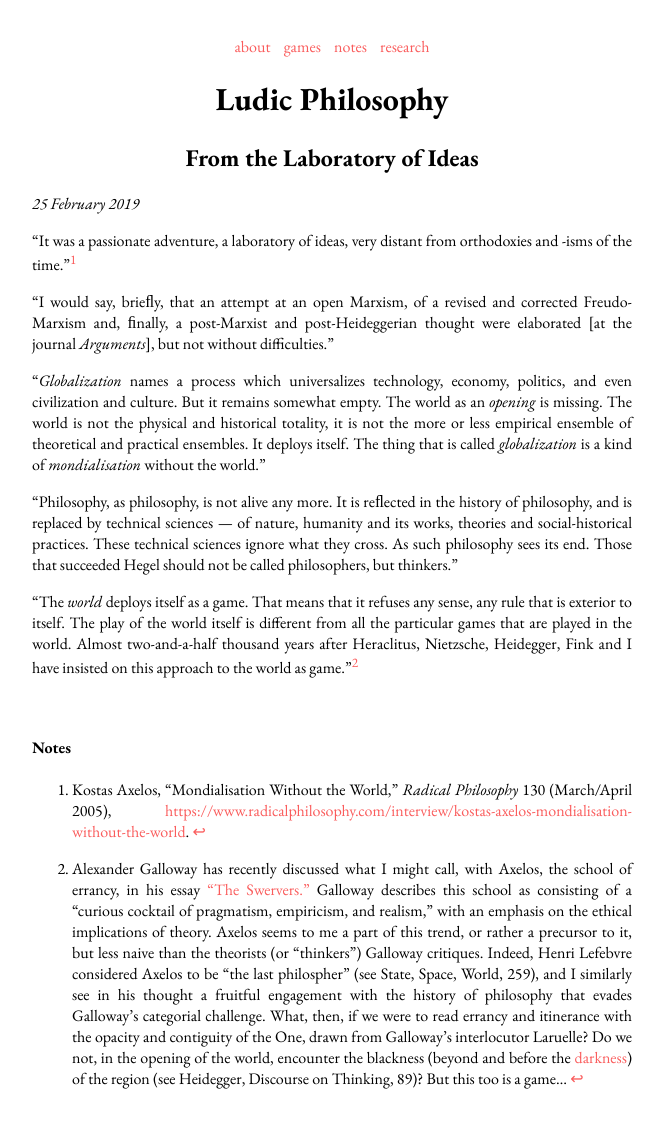
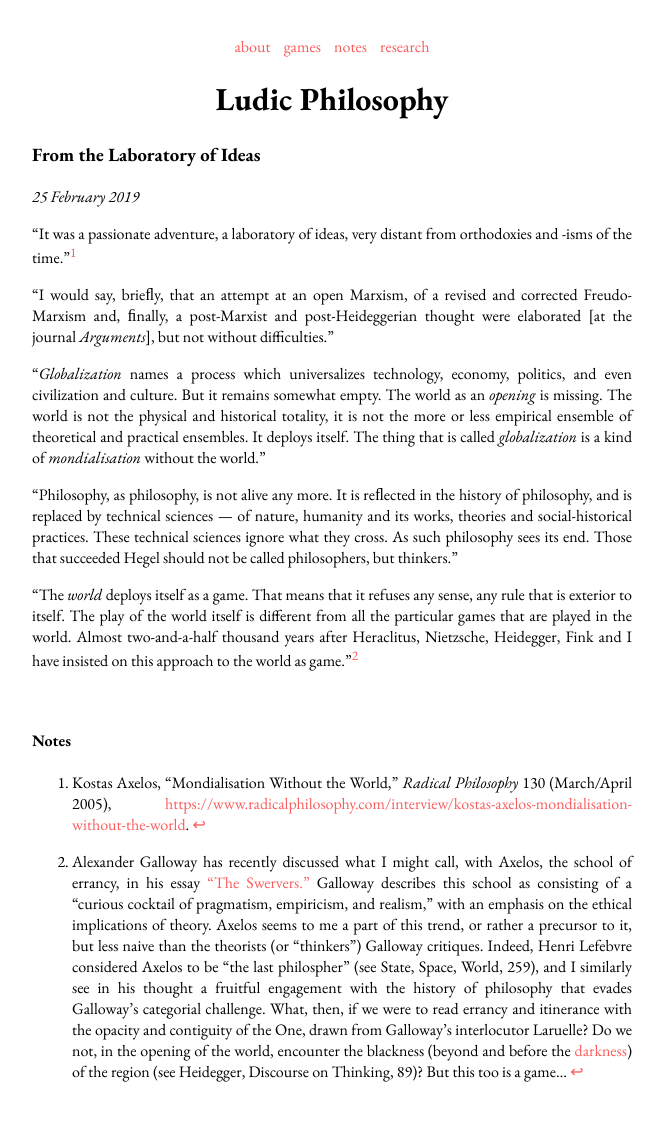
Before and after one commit to steinea/steinea.github.io, a Jekyll site: the page built from _posts/2019-02-25-ludic-philosophy.md, in a window 1280 px wide. Shown: the whole page, without its empty margins (308-973 px from the left). Built offline with Jekyll 4.4.1, drawn with Linux system fonts in a browser that asks for light colours.

Commit message:
Testing appearance of <h3> in post layout for subtitles

```diff
--- a/_layouts/post.html
+++ b/_layouts/post.html
@@ -3,7 +3,7 @@ layout: default
 ---
 
 <h1>{{ page.title }}</h1>
-<h2>{% if page.subtitle %}{{ page.subtitle }}{% endif %}</h2>
+<h3>{% if page.subtitle %}{{ page.subtitle }}{% endif %}</h3>
 <p class="meta"><em>{{ page.date | date_to_long_string }}</em></p>
 
 <div class="post">
```
